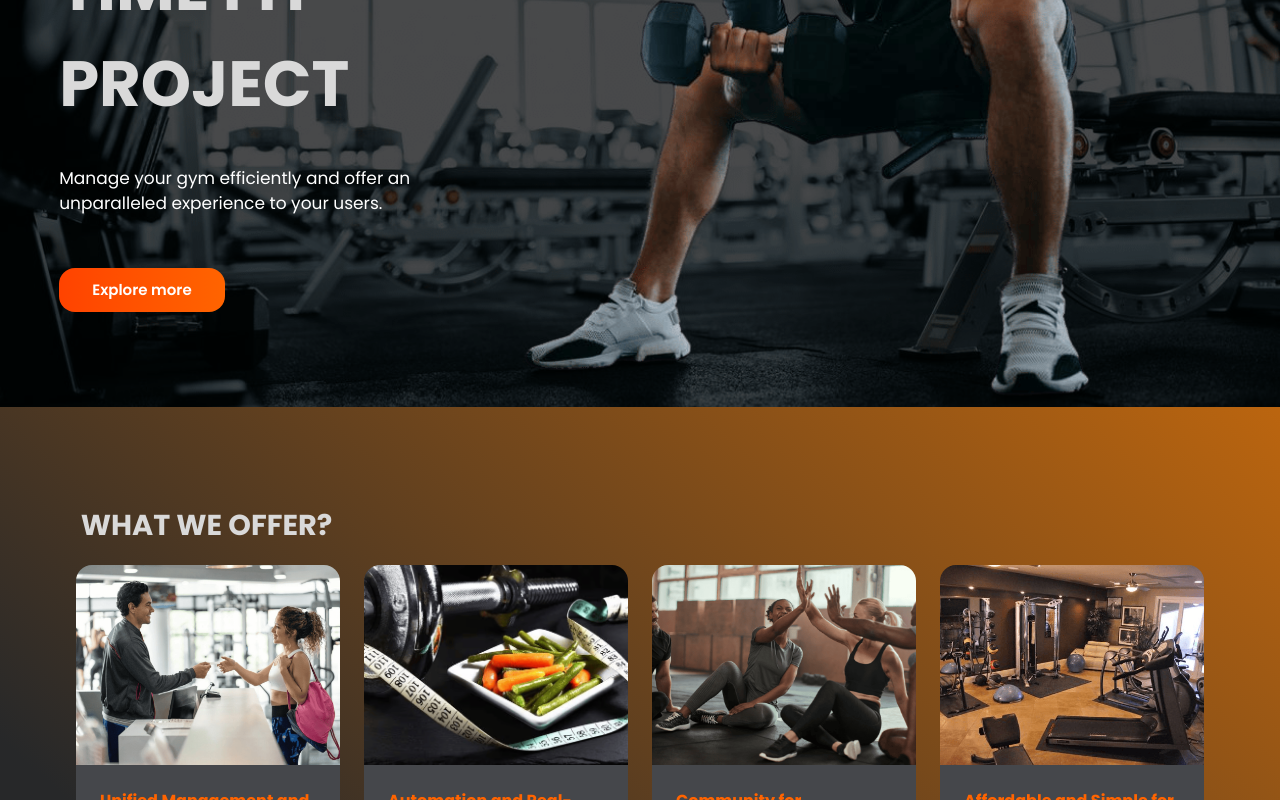
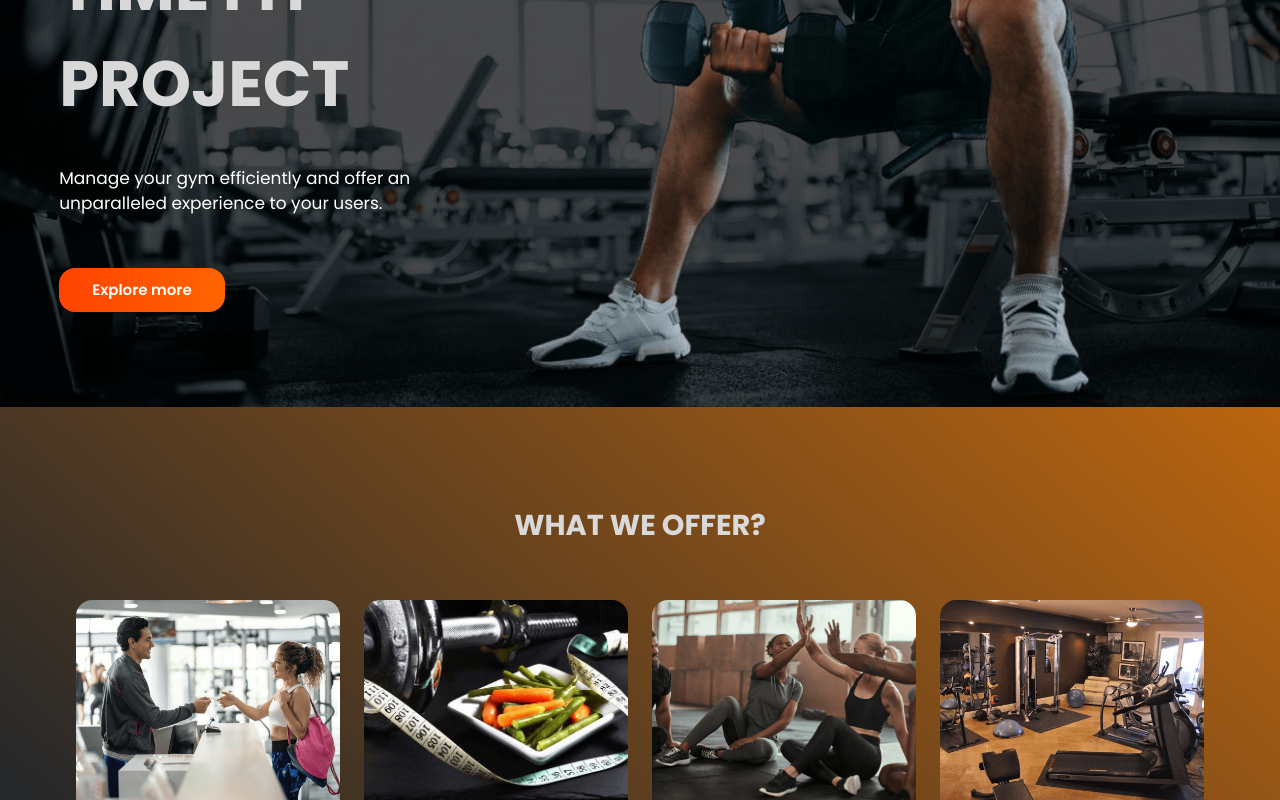
Before and after one commit to CesarSanchez19/landing_page_time_fit, a Vue app: page / in a window 1280 px wide. Shown: the part 407-1207 px from the top of the page. Built offline with nearby package versions, Linux system fonts and the light colour scheme; no server answers.

Commit message:
fix: Corregir el alineado del titulos de cartas
Bug en la responsivilad del titulo, en otras pantallas mas
grandes no se mantiene en su lugar, asi que ahora esta centrada
y con algo mas de padding

```diff
--- a/src/components/Home.vue
+++ b/src/components/Home.vue
@@ -679,7 +679,7 @@
         color: #F8820B;
     }
 
-    /* Main: Section - Transform your gym experience with innovative  --> */
+    /* Main: Section - Transform your gym experience with innovative */
 
     .backgrd-final-content-main {
         margin-bottom: 4em;
@@ -913,10 +913,9 @@
         /* Styles for cards title */
 
         .title-cards > h1 {
-            text-align: left;
+            text-align: center;
             font-size: 1.8rem;
-            margin-left: 2.8em;
-            padding: 3.5em 0em 0.8em 0em;
+            padding: 3.5em 0em 2em 0em;
         }
 
         /* Styles for section promotional video */
```
